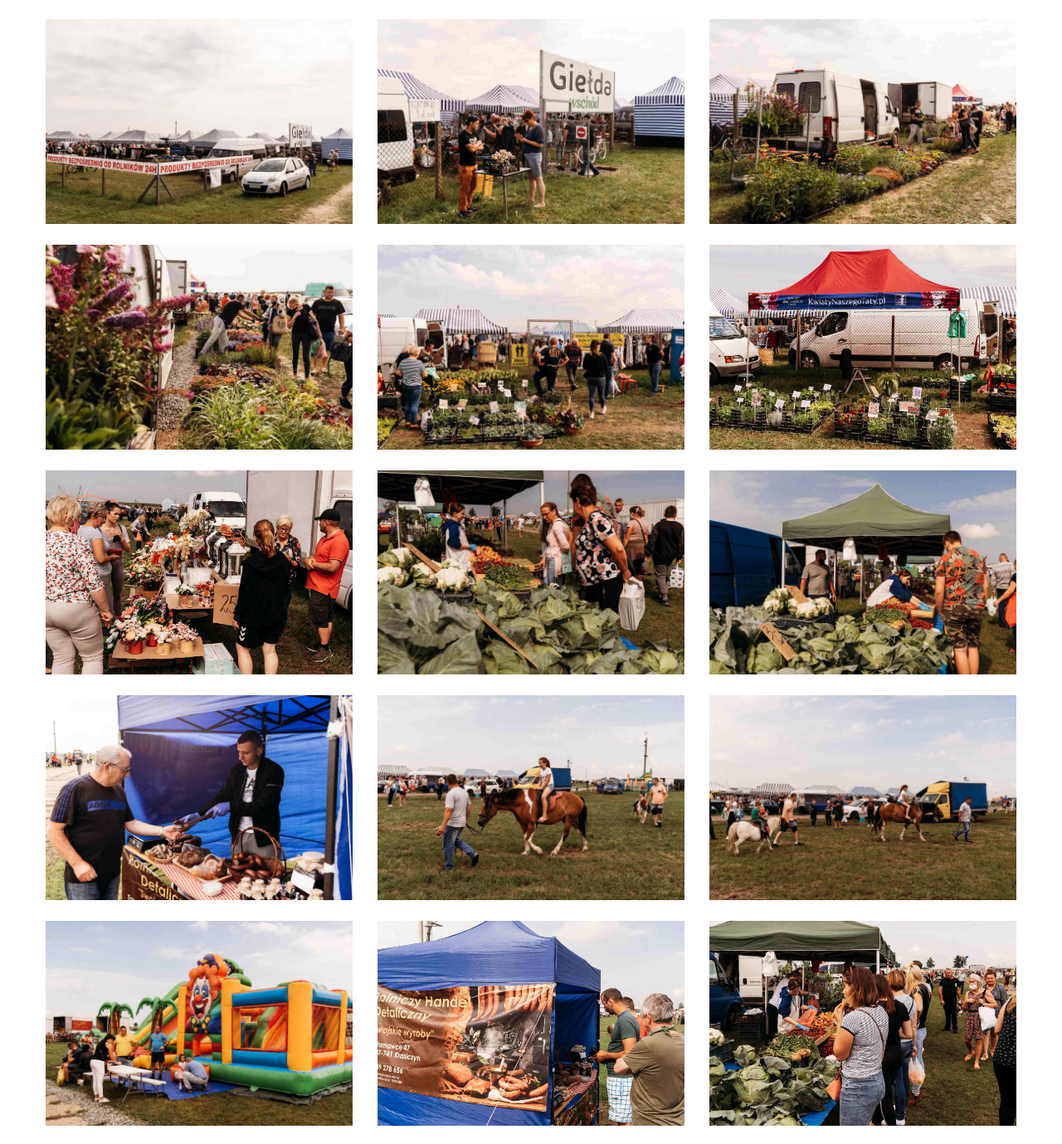
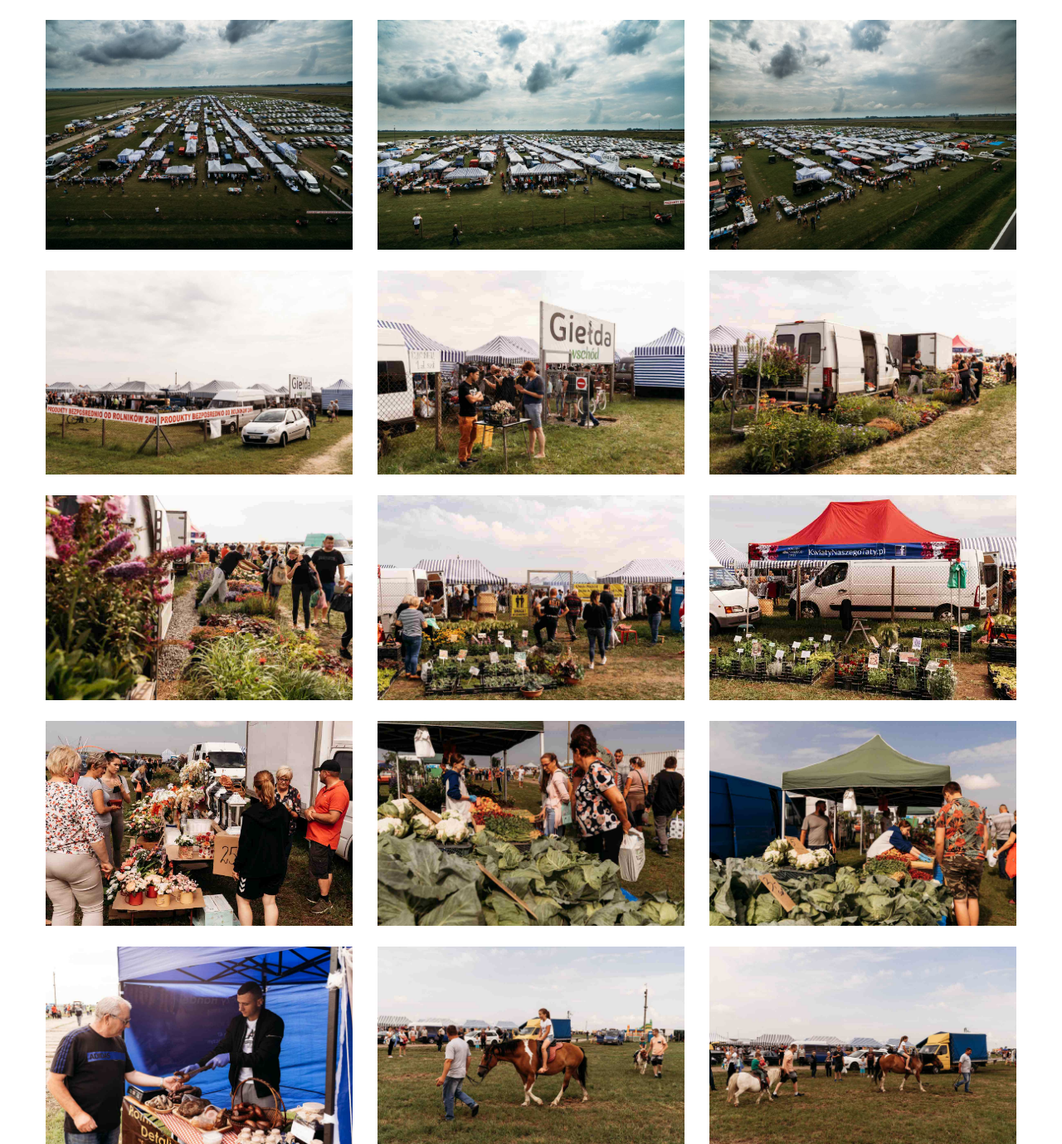
Before and after one commit to rmpgithub/gw, a PHP site: page /galeria.php in a window 1280 px wide. Shown: the part 605-1984 px from the top of the page at 83% size. Run offline with PHP 8.4, Linux system fonts and the light colour scheme; some libraries are stand-ins or nearby versions.

Commit message:
dodanie zdjec z 11 -07

```diff
--- a/galeria.php
+++ b/galeria.php
@@ -5,6 +5,11 @@
 <div class="container gallery gallery-index">
 
 
+			<div class="row">
+				<div class="col-xs-12-col-sm-6 col-md-4"><a href="./src/assets/img/galeria/107.JPG"><img class="Thumbnail" src="./src/assets/img/galeria/107.JPG" alt=""></a></div>
+				<div class="col-xs-12-col-sm-6 col-md-4"><a href="./src/assets/img/galeria/108.JPG"><img class="Thumbnail" src="./src/assets/img/galeria/108.JPG" alt=""></a></div>
+				<div class="col-xs-12-col-sm-6 col-md-4"><a href="./src/assets/img/galeria/32.JPG"><img class="Thumbnail" src="./src/assets/img/galeria/32.JPG" alt=""></a></div>
+			</div>
 			<div class="row">
 				<div class="col-xs-12-col-sm-6 col-md-4"><a href="./src/assets/img/galeria/45.JPG"><img class="Thumbnail" src="./src/assets/img/galeria/45.JPG" alt=""></a></div>
 				<div class="col-xs-12-col-sm-6 col-md-4"><a href="./src/assets/img/galeria/46.JPG"><img class="Thumbnail" src="./src/assets/img/galeria/46.JPG" alt=""></a></div>
```
Also changed, not shown: src/assets/img/galeria/107.JPG (added), src/assets/img/galeria/108.JPG (added).
